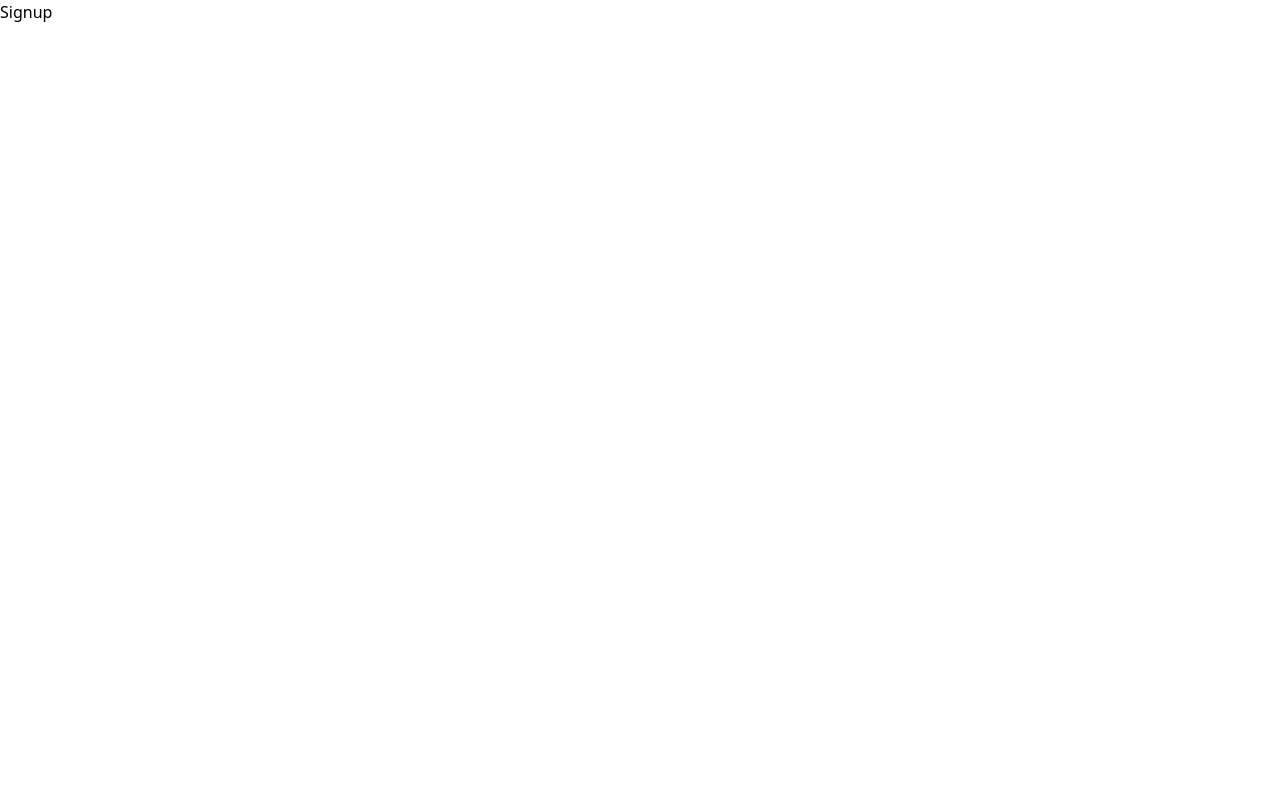
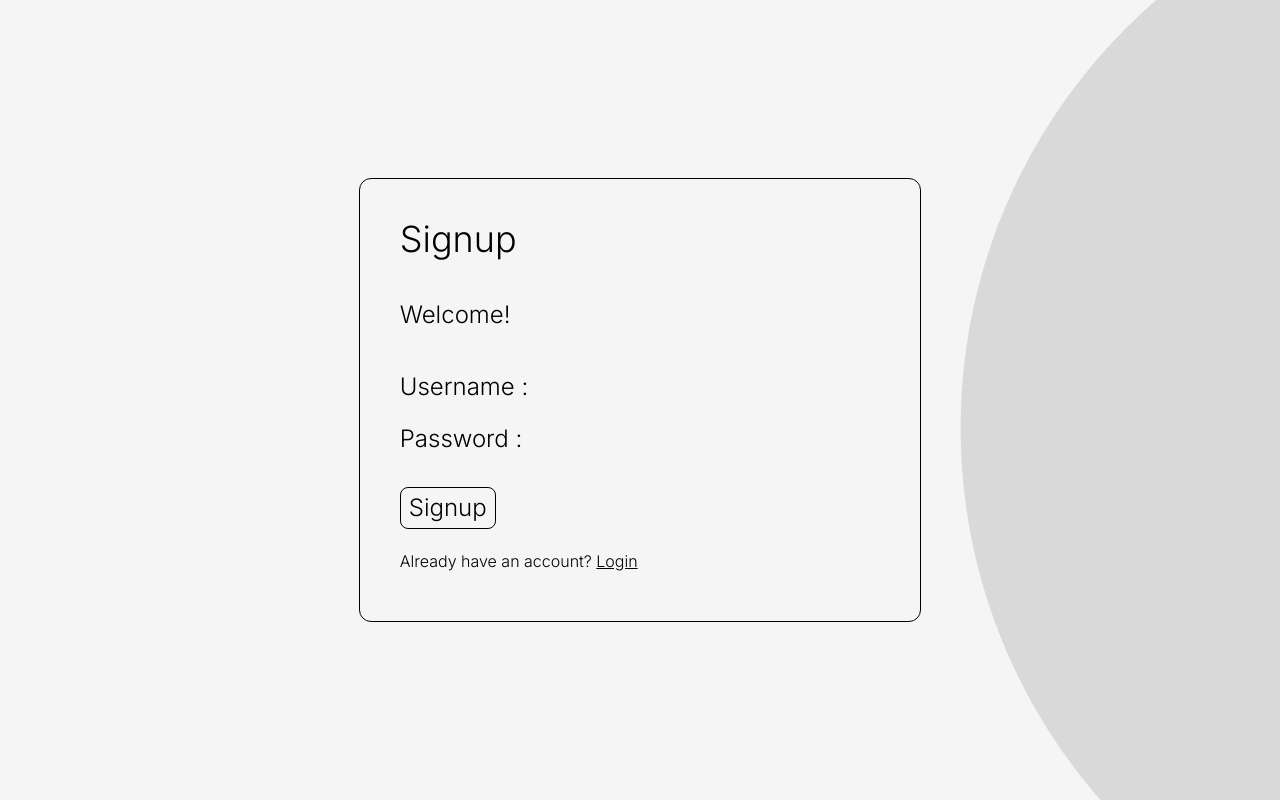
Before and after one commit to sh4aadman/pizza-delivery-app, a React (Vite) app: page /signup in a window 1280 px wide. Built offline with nearby package versions, Linux system fonts and the light colour scheme.

Commit message:
completes signup

```diff
--- a/src/pages/Authentication/Login/Login.jsx
+++ b/src/pages/Authentication/Login/Login.jsx
@@ -1,9 +1,11 @@
+import { Link } from "react-router";
+
 export default function Login() {
   return (
     <div className="bg-[#F5F5F5] font-inter font-light text-[#000000] bg-[url(/src/assets/backdrops/backdrop.png)] bg-no-repeat bg-right h-screen flex justify-center items-center">
       <form className="border-1 rounded-xl p-10">
         <h1 className="text-4xl">Login</h1>
-        <p className="text-2xl my-10">Welcome!</p>
+        <p className="text-2xl my-10">Welcome back!</p>
         <label className="block my-5 text-2xl">
           Username :
           <input name="username" id="username" type="text" />
@@ -18,6 +20,7 @@ export default function Login() {
         >
           Login
         </button>
+        <p className="my-2">Create an account? <Link className="underline" to="/signup">Signup</Link></p>
       </form>
     </div>
   );
--- a/src/pages/Authentication/Signup/Signup.jsx
+++ b/src/pages/Authentication/Signup/Signup.jsx
@@ -1,3 +1,27 @@
+import { Link } from "react-router";
+
 export default function Signup() {
-  return <h1>Signup</h1>;
+  return (
+    <div className="bg-[#F5F5F5] font-inter font-light text-[#000000] bg-[url(/src/assets/backdrops/backdrop.png)] bg-no-repeat bg-right h-screen flex justify-center items-center">
+      <form className="border-1 rounded-xl p-10">
+        <h1 className="text-4xl">Signup</h1>
+        <p className="text-2xl my-10">Welcome!</p>
+        <label className="block my-5 text-2xl">
+          Username :
+          <input name="username" id="username" type="text" />
+        </label>
+        <label className="block my-5 text-2xl">
+          Password :
+          <input name="password" id="password" type="password" />
+        </label>
+        <button
+          className="text-2xl my-3 px-2 py-1 rounded-lg border-1"
+          type="submit"
+        >
+          Signup
+        </button>
+        <p className="my-2">Already have an account? <Link className="underline" to="/login">Login</Link></p>
+      </form>
+    </div>
+  );
 }
```
